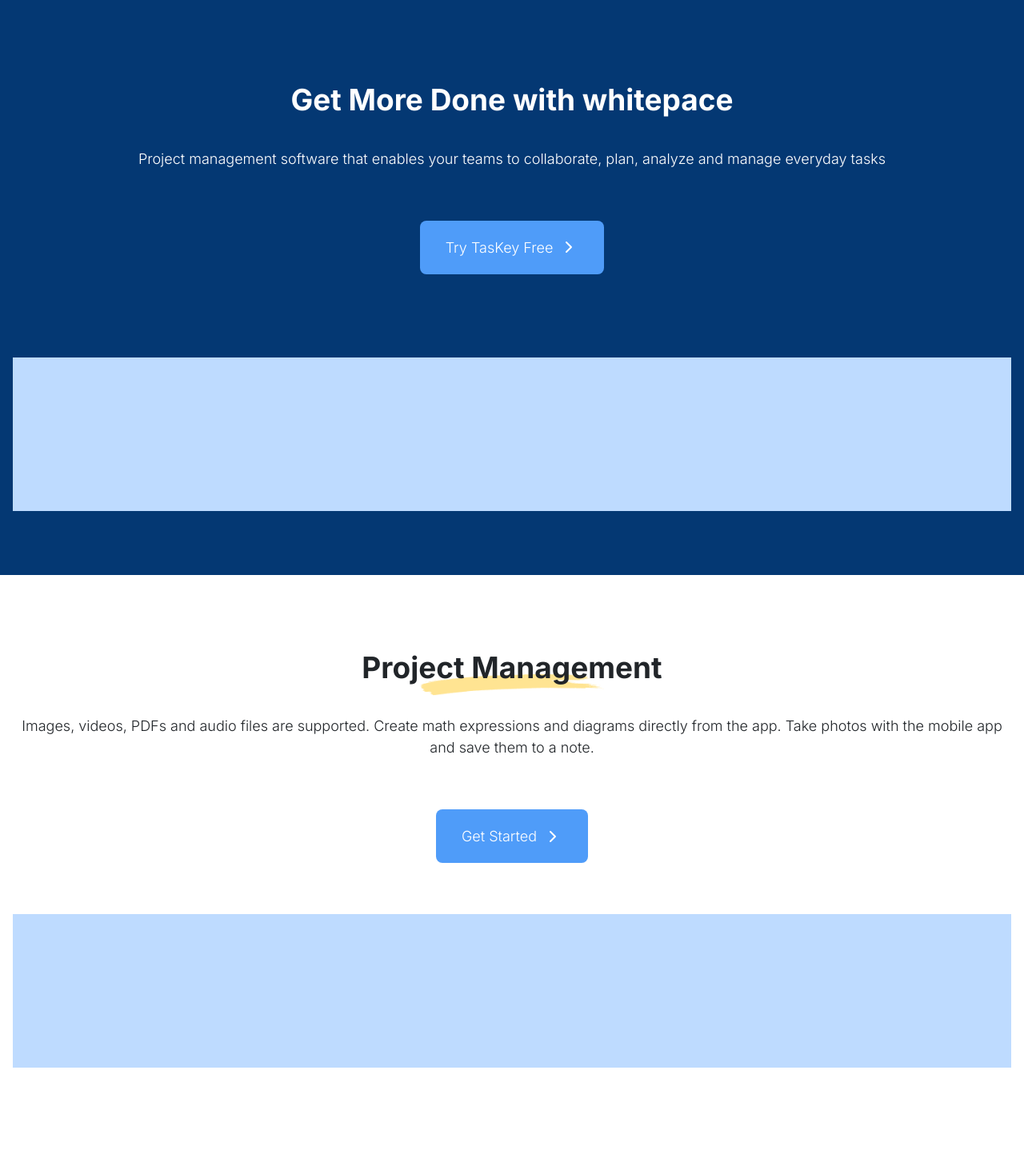
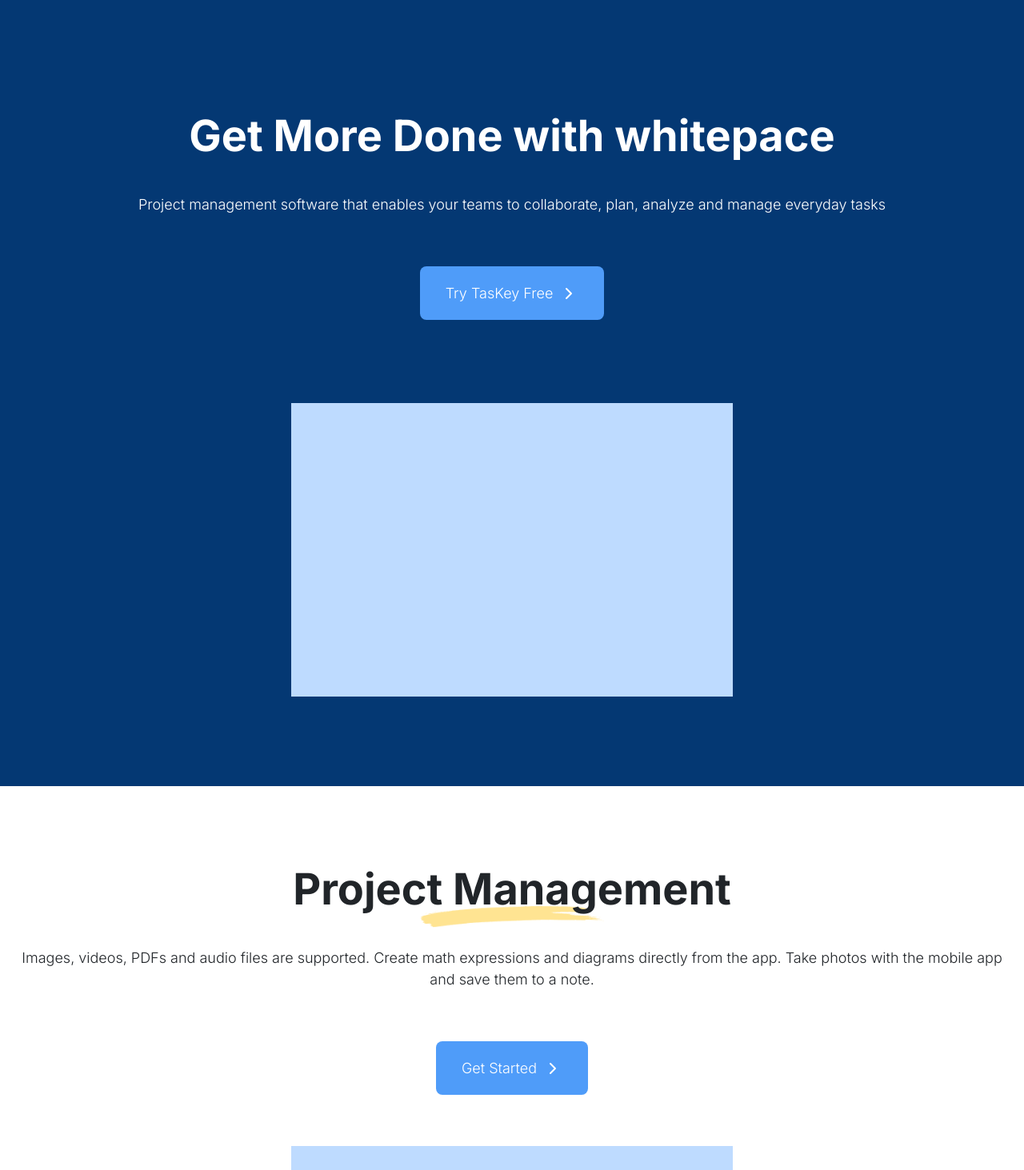
Before and after one commit to aaiinnaa22/figmaPractice_saas, a React (Vite) app: page / in a window 1280 px wide. Shown: the part 47-1510 px from the top of the page at 80% size. Built offline with nearby package versions, Linux system fonts and the light colour scheme.

Commit message:
working on responsiveness medium screens

```diff
--- a/src/components/contentSection.tsx
+++ b/src/components/contentSection.tsx
@@ -28,7 +28,7 @@
 
 
 	return (
-		<section className={"min-h-194 px-4 pb-20 pt-22 flexCol gap-26 " + backgroundClass}>
+		<section className={"min-h-194 md:min-h-160 px-4 pb-20 pt-22 flexCol gap-26 " + backgroundClass}>
 			<div className='w-full flexCol justify-center items-center gap-16'>
 				{imgPosition === "top" && image}
 				<div className='flexCol gap-8'>
--- a/src/components/footerSection.tsx
+++ b/src/components/footerSection.tsx
@@ -2,12 +2,22 @@
 import { LanguageSelector } from "./languageSelector";
 import { LightBlueButton } from "./lightBlueButton";
 import { FooterSectionText } from "../data";
+import { Title } from "./title";
 
 export function FooterSection() {
 	return (
-		<footer className='px-8 pt-20 bg-primary-DarkBlue flexCol gap-16'>
+		<footer className='px-8 md:px-0 pt-20 bg-primary-DarkBlue flexCol gap-26 md:gap-20'>
+			<div className="flexCol items-center gap-8">
+				<Title textClass="text-secondary-white" text={FooterSectionText.contentSection.title}/>
+				<p className="p2 md:p1 text-secondary-white text-center font-light">{FooterSectionText.contentSection.description}</p>
+				{FooterSectionText.contentSection.buttonText &&
+				<LightBlueButton buttonText={FooterSectionText.contentSection.buttonText}/>}
+				<p className="p2 md:p1 text-secondary-white text-center font-light">{FooterSectionText.contentSection.description2}</p>
+				<img className="object-contain md:h-15" src={FooterSectionText.contentSection.imgSrc}/>
+			</div>
+			<div className="flexCol gap-24">
 				<div className="flexCol gap-6">
-				<img className="object-contain h-9" src={logoImg}></img>
+					<img className="object-contain h-9 md:h-15" src={logoImg}></img>
 					<p
 					className="p2 text-secondary-white text-center">
 						{FooterSectionText.description}
@@ -25,7 +35,7 @@
 						</nav>
 					</div>
 					))}
-			<div className="flexCol gap-6 px-8">
+				<div className="flexCol gap-6 px-8 items-center">
 					<h2 className="h5 text-center text-secondary-white">{FooterSectionText.title}</h2>
 					<p
 					className="p2 text-secondary-white text-center">
@@ -33,15 +43,16 @@
 					</p>
 					<LightBlueButton buttonText={FooterSectionText.buttonText}/>
 				</div>
-			<div className="flexCol gap-5 px-8 items-center pb-5">
+				<div className="flex flex-col gap-5 px-8 items-center pb-5 md:flex-row justify-center md:justify-between">
 					<LanguageSelector/>
-				<nav className="flexCol gap-5 items-center">
+					<nav className="flex flex-row gap-5 items-center md:flex-row md:gap-12">
 						{FooterSectionText.legalLinks.links.map((link) => (
 							<a key={link} className="p3 text-secondary-white">{link}</a>
 						))}
 					</nav>
 					<p className="p3 text-secondary-white">{FooterSectionText.copyright}</p>
 				</div>
+			</div>
 		</footer>
 	);
 }
--- a/src/components/heroSection.tsx
+++ b/src/components/heroSection.tsx
@@ -5,7 +5,8 @@
 export function HeroSection()
 {
 	return (
-		<section className='px-4 py-20 bg-primary-DarkBlue h-fit flexCol gap-26'>
+		<section className="px-4 py-20 bg-primary-DarkBlue h-fit flexCol gap-26 items-center justify-center
+		md:py-28">
 			<div className='w-full flexCol justify-center items-center gap-16'>
 				<div className='flexCol gap-8'>
 					<h1 className="h4 text-secondary-white text-center">{HeroSectionText.title}</h1>
--- a/src/components/imagePlaceholder.tsx
+++ b/src/components/imagePlaceholder.tsx
@@ -1,5 +1,7 @@
 export function ImagePlaceholder() {
 	return (
-		<div className='w-full h-48 bg-blue-200'></div>
+		<div
+		className="w-full h-48 bg-blue-200
+		md:w-138 md:h-91.75"></div>
 	);
 }
--- a/src/data.ts
+++ b/src/data.ts
@@ -137,20 +137,20 @@
 			]
 		},
 		imgPosition: "none"
-	},
-	{
-		title: "Try Whitepace today",
-		description: "Get started for free. Add your whole team as your needs grow.",
-		buttonText: "Try Taskey free",
-		description2: "On a big team? Contact sales",
-		imgSrc: appIconsImg,
-		backgroundVariant: "dark"
 	}
 ];
 
 
 
 export const FooterSectionText = {
+	contentSection:
+		{
+			title: "Try Whitepace today",
+			description: "Get started for free. Add your whole team as your needs grow.",
+			buttonText: "Try Taskey free",
+			description2: "On a big team? Contact sales",
+			imgSrc: appIconsImg,
+		} as ContentSectionData,
 	description: "whitepace was created for the new ways we live and work. We make beautyfully designed around the world",
 	links: [
 		{
--- a/src/index.css
+++ b/src/index.css
@@ -29,7 +29,7 @@
 
 @layer components {
 	.p1 {
-		@apply text-2xl font-medium tracking-wide
+		@apply text-2xl
 	}
 	.p2 {
 		@apply text-[18px] font-light
@@ -38,7 +38,7 @@
 		@apply font-light text-[16px] leading-tight
 	}
 	.h4 {
-		@apply font-bold text-[37px]
+		@apply font-bold text-[37px] md:text-[54px]
 	}
 	.h5 {
 		@apply font-bold text-3xl
@@ -46,7 +46,10 @@
 }
 
 @layer utilities {
-  .flexCol {
-    @apply flex flex-col;
-  }
+	.flexCol {
+		@apply flex flex-col;
+	}
+	.flexRow {
+		@apply flex flex-row;
+	}
 }
```
Lines whose indentation alone changed are shown as unchanged.
